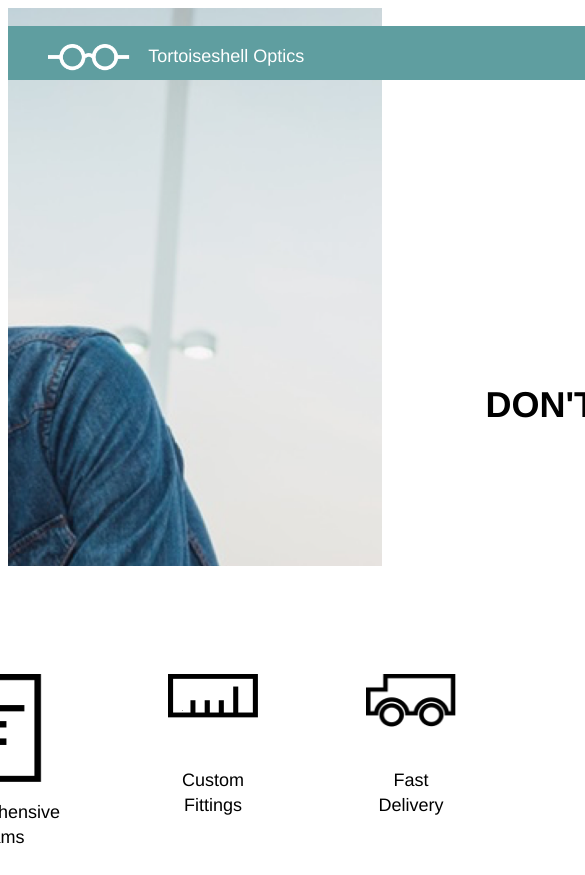
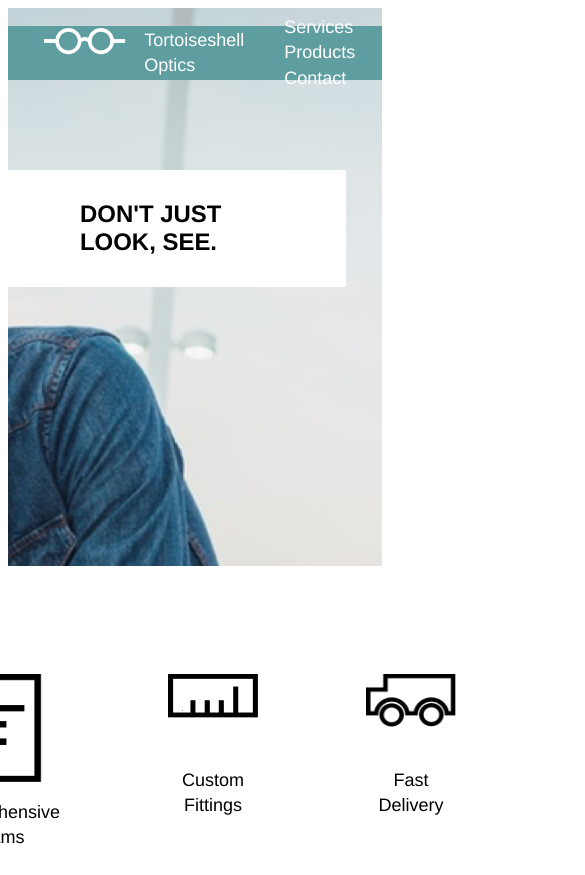
Before and after one commit to J9ml/tortoiseshelloptics, a plain HTML site: page index.html in a window 390 px wide. Shown: the top 875 px of the page, 585 px wide, since content can reach past the window. Drawn offline with Linux system fonts and the light colour scheme.

Commit message:
desktop revision

```diff
--- a/index.html
+++ b/index.html
@@ -11,25 +11,33 @@
 
   <!-- navigation and banner -->
 
-      <div class="banner">
-        <div class="container">
+<header>
+        <nav class="container">
 
-      <nav>
+        <div>
+          <img src="./resources/images/logo-white.png" alt="company logo" />
+          <span>Tortoiseshell Optics</span>
+        </div>
+
+        <div class="menu">
         <ul>
-        <img src="./resources/images/logo-white.png" alt="company logo" />
-        <li id="company">Tortoiseshell Optics</li>
        <li>Services</li>
        <li>Products</li>
        <li>Contact</li>
     </ul>
+  </div>
+
   </nav>
 
-    <div class="headline">
+      <div class="flex container">
+        <div class="headline">
   <h1>DON'T JUST LOOK, SEE.</h1>
+</div>
 </div>
 
 </div>
-</div>
+
+</header>
 
 <!-- services   -->
     <div class="container2">
--- a/resources/css/style.css
+++ b/resources/css/style.css
@@ -14,76 +14,105 @@ body {
 
   /* banner and nav */
 
-  .banner {
+header {
      background-image: url("../images/glasses-bg.png");
      background-repeat: no-repeat;
      background-position: center;
      background-size: cover;
-     height: 31rem;
-     display: flex;
-     flex-wrap: wrap;
+     height: 30rem;
+     padding-top: 1rem;
+
   }
 
+
+
 nav {
+  display: flex;
   background-color: cadetblue;
   color: white;
   align-items: center;
-  top: 1rem;
+  justify-content: space-between;
   height: 3rem;
-  width: 960px;
+
 }
 
-nav img {
-  height: 1.5rem;
-}
-
-nav ul {
-  padding-top: 1rem;
-  padding-bottom: 1rem;
-  list-style: none;
-  font-size: 1rem;
-  justify-content: space-between;
+nav div {
   display: flex;
-  flex-flow: 1 wrap;
+  align-content: center;
 }
 
 
+nav li {
+  display: inline;
+  list-style: none;
+  padding-top: 1rem;
+  padding-bottom: 1rem;
+  padding-right: 2rem;
+}
 
-li {
-  padding-right: 2rem;
-
-}
-nav #company {
-  flex: 2;
-  margin-right: 0;
-}
 
 nav img {
  height: 1.5rem;
- padding-right: 1rem;
+ margin-left: 2rem;
+ margin-right: 1rem;
 }
 
   /*  */
 
 
+header .flex {
+  display: flex;
+  justify-content: flex-end;
+
+}
 .headline {
-  display: flex;
+  display: inline-block;
+  padding: 1.5rem 5rem;
+  margin-top: 10rem;
   margin-right: -2rem;
-  justify-content: flex-end;
-  position: relative;
+  background-color: white;
+}
+
+h1 {
+  font-size: 2rem;
+  font-weight: bold;
+  line-height: 1.2;
 
 }
 
-.headline h1 {
-  position: relative;
-  top: 14rem;
-  background-color: white;
-  padding: 1.5rem 5rem;
-  font-size: 2rem;
-  font-weight: bold;
-  line-height: 1.2;
+
+@media only screen and (max-width: 1024px) {
+
+.banner {
+  height: 22rem;
 }
 
+nav {
+  top: 0;
+}
+
+nav #company {
+  flex: 1;
+}
+
+nav.container {
+max-width: 100%
+
+}
+
+.headline {
+  padding: 0.75rem 4rem;
+  margin-top: 5rem;
+  margin-right: 2rem;
+
+}
+
+h1 {
+  font-size: 1.33rem;
+
+}
+
+}
 
   /* services */
 
@@ -92,6 +121,7 @@ nav img {
     justify-content: center;
     margin-top: 3rem;
   }
+
   .service {
     display: flex;
     flex-direction: column;
```
